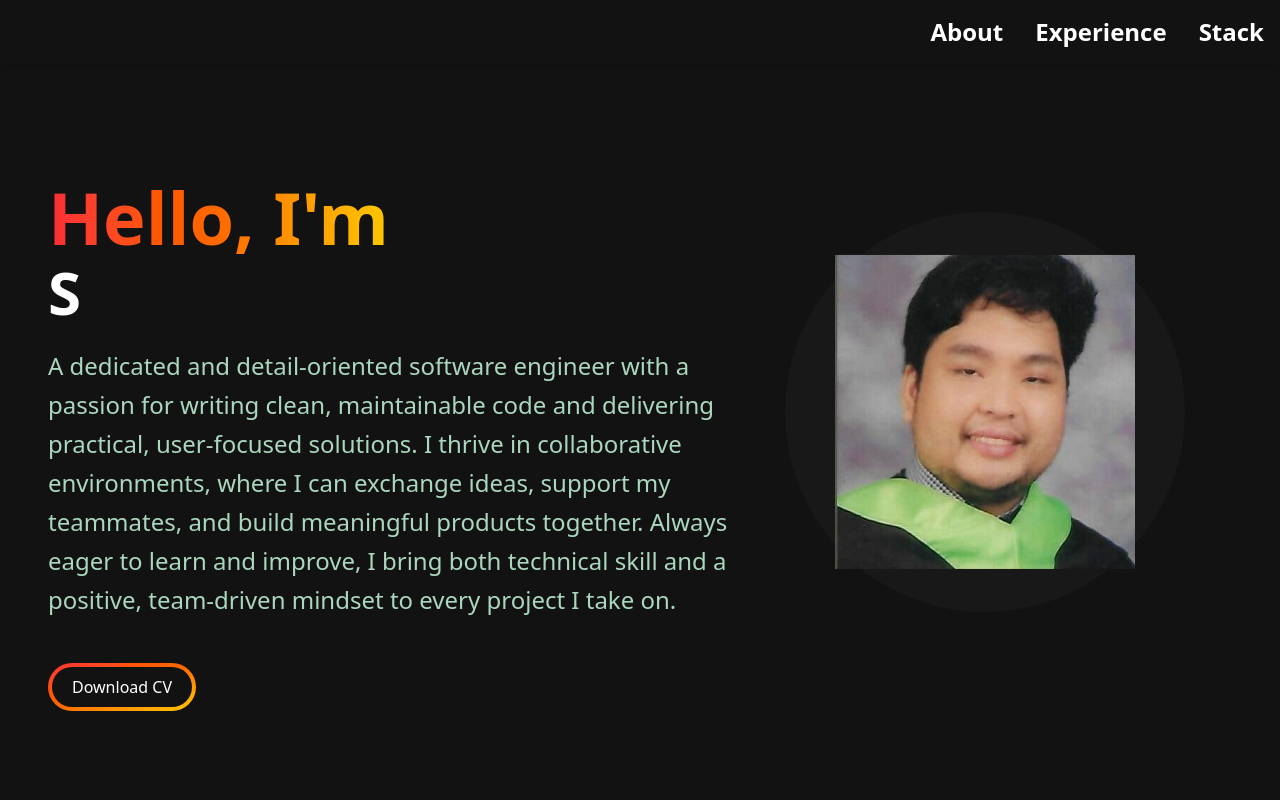
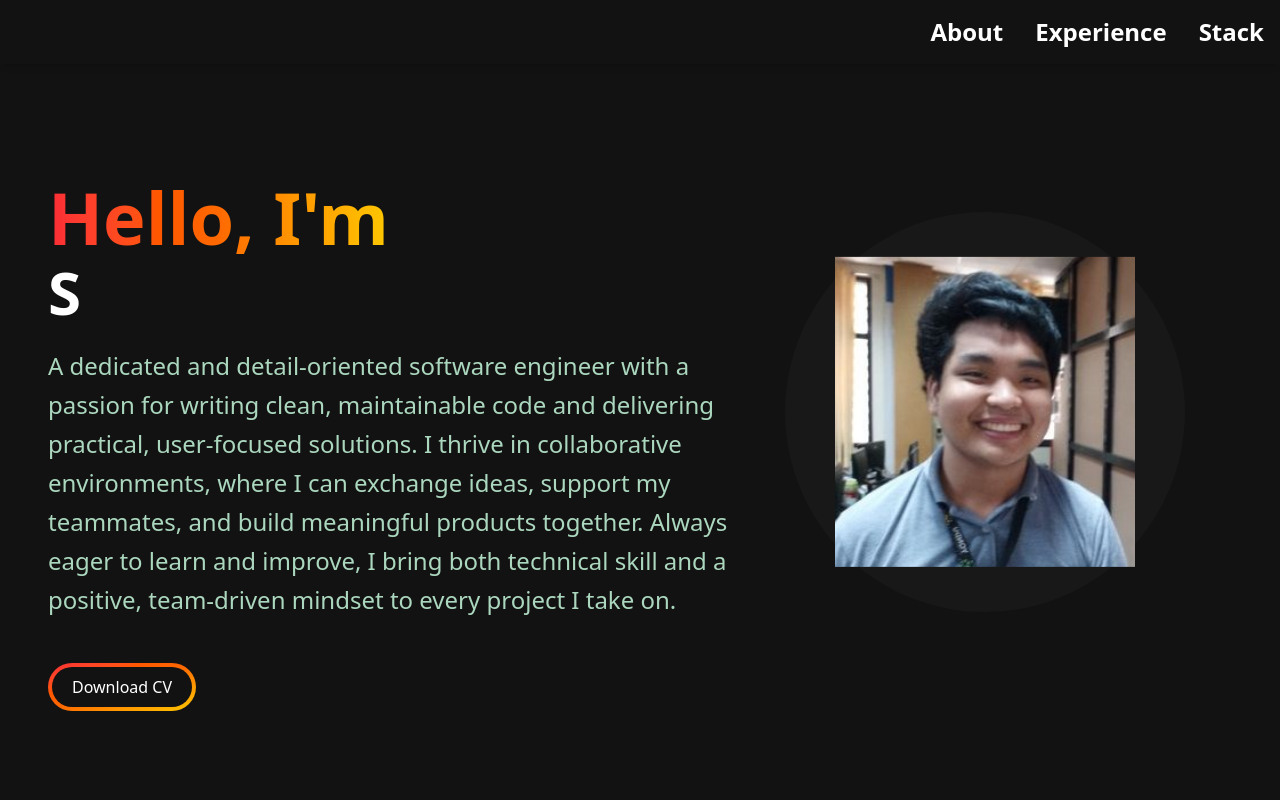
Before and after one commit to Shinqoo/Portfolio, a Next.js app: page / in a window 1280 px wide. Shown: the top 800 px of the page. Built offline with nearby package versions, Linux system fonts and the light colour scheme.

Commit message:
edited image

```diff
--- a/app/components/HeroSection.jsx
+++ b/app/components/HeroSection.jsx
@@ -47,7 +47,7 @@ const HeroSection = () =>{
         <div className='col-span-5 place-self-center mt-4 lg:mt-0'>
           <div className='relative rounded-full bg-[#181818] w-[250px] h-[250px] lg:w-[400px] lg:h-[400px] '>
             <Image
-              src="/images/Me.jpg"
+              src="/images/me.jpg"
               alt='hero image'
               className='absolute tranform -translate-x-1/2 -translate-y-1/2 top-1/2 left-1/2'
               width={300}
```
Also changed, not shown: public/images/me.jpg.
